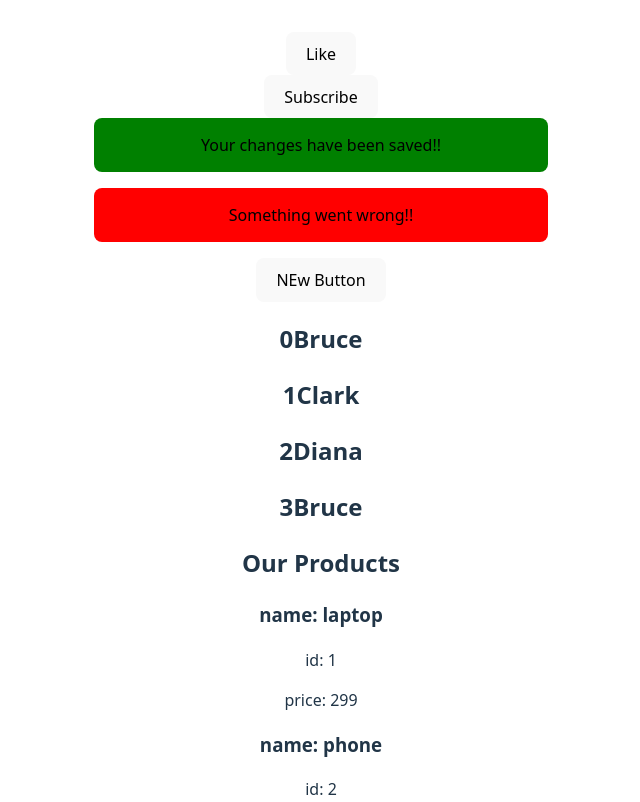
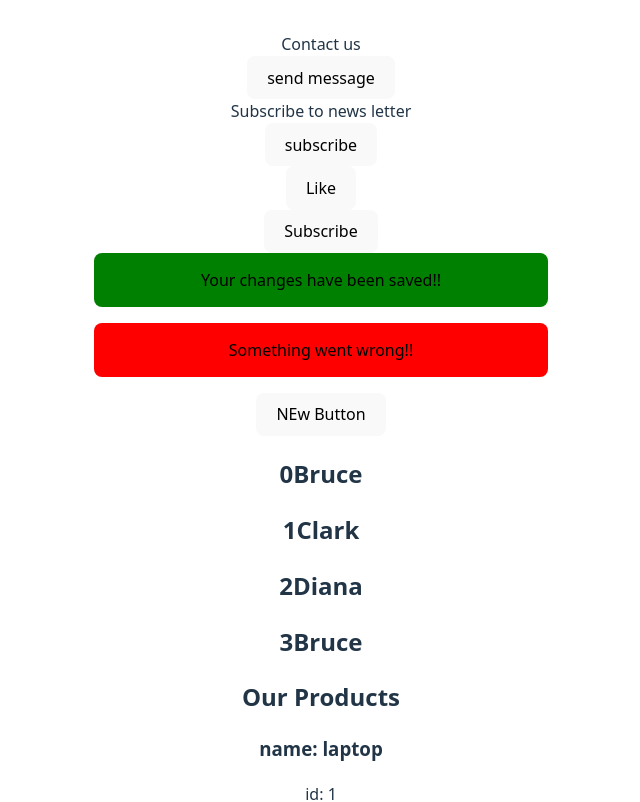
Before and after one commit to Aminmohammed1/learning-react, a React (Vite) app in the folder React/hello-world/: page / in a window 1280 px wide. Shown: the top 802 px of the page, without its empty margins (319-959 px from the left). Built offline with nearby package versions, Linux system fonts and the light colour scheme.

Commit message:
event handlers passing as props

```diff
--- /dev/null
+++ b/React/hello-world/src/ActionButton.jsx
@@ -0,0 +1,5 @@
+export const ActionButton = ({ text, onclick}) => {
+    return <div>
+        <button onClick={onclick}>{text}</button>
+    </div>
+}
--- a/React/hello-world/src/App.jsx
+++ b/React/hello-world/src/App.jsx
@@ -18,11 +18,17 @@ import { NameList } from './NameList'
 import { Alert } from './Alert'
 import { NewButton } from './NewButton'
 import { CustomButton } from './CustomButton'
+import { Contact } from './Contact'
+import { NewsLetter } from './NewsLetter'
+
+
 
 function App() {
   const [count, setCount] = useState(0)
   return (
     <div>
+      <Contact />
+      <NewsLetter />
       <CustomButton text="Like"/>
       <CustomButton text="Subscribe"/>
 
--- /dev/null
+++ b/React/hello-world/src/Contact.jsx
@@ -0,0 +1,14 @@
+import { ActionButton } from "./ActionButton"
+export const Contact = () => {
+    const sendMessage = () => {
+        alert("sending your message...")
+    }
+
+    return (
+        <div>
+
+            <div> Contact us </div>
+            <ActionButton text="send message" onclick={sendMessage}/>
+        </div>
+    )
+}
--- a/React/hello-world/src/CustomButton.jsx
+++ b/React/hello-world/src/CustomButton.jsx
@@ -2,7 +2,7 @@ export const CustomButton = ({text}) => {
     const name = "CodeVolution";
 
 
-    const handleClick = (e) => {
+    const handleClick = () => {
         // console.log("Which component was clicked ..", e.target)
         // console.log("Click coordinates .. ", e.clientX,e.clientY)
         // console.log("button was clicked", e.button)
--- /dev/null
+++ b/React/hello-world/src/NewsLetter.jsx
@@ -0,0 +1,15 @@
+import { ActionButton } from "./ActionButton"
+
+export const NewsLetter = () => {
+    const subscribed = () => {
+        alert("thanks for subscribing to newsletter..")
+    }
+
+
+    return (
+        <div>
+            <div> Subscribe to news letter</div>
+            <ActionButton text = "subscribe" onclick={subscribed}/>
+        </div>
+    )
+}
```
